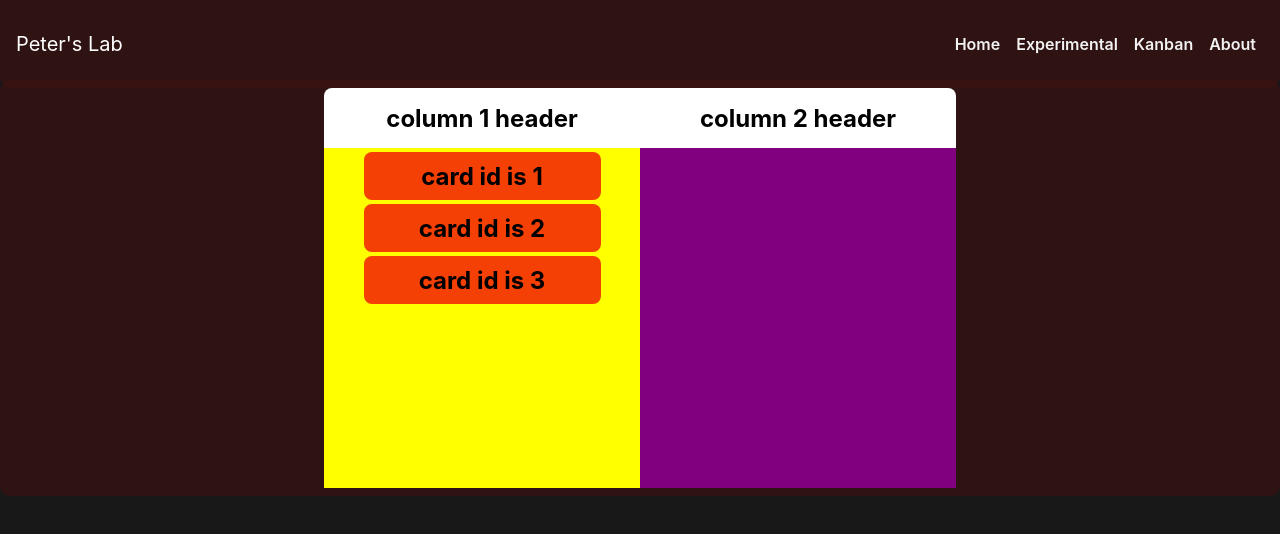
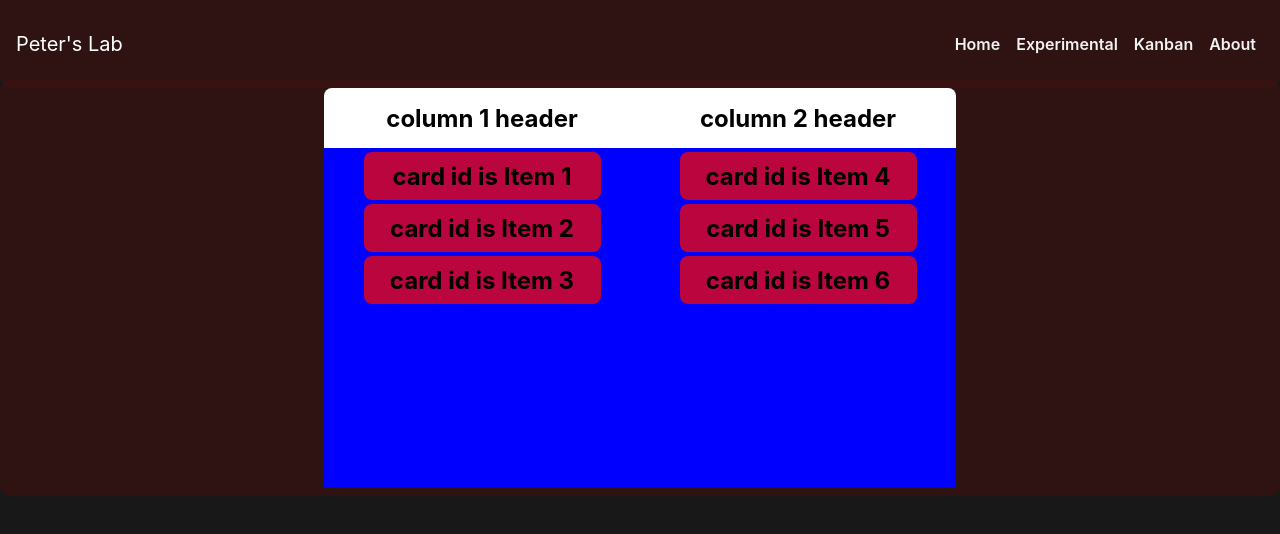
Before and after one commit to Peter-Mascherin/peters-lab, a React (Create React App) app: page /kanban in a window 1280 px wide. Shown: the top 534 px of the page. Built offline with nearby package versions, Linux system fonts and the light colour scheme.

Commit message:
turns on dndkit is agreed to be a nightmare lol, watch tutorial about drag and drop

```diff
--- a/src/Kanban/Droppable.js
+++ b/src/Kanban/Droppable.js
@@ -11,6 +11,8 @@ function Droppable(props)
 
     const style = {
         opacity: isOver ? 0.5 : 1,
+        backgroundColor: 'blue',
+        width: '100%', height: '100%',
 
 
     };
--- a/src/Kanban/Kanban.css
+++ b/src/Kanban/Kanban.css
@@ -40,7 +40,11 @@
 
   color: black;
 
-  background-color: yellow;
+  background-color: rgb(85, 84, 84);
+
+  display: flex;
+  justify-content: center;
+  align-items: center;
 }
 
 .kanban-col2header {
@@ -58,7 +62,11 @@
   grid-row: 2;
 
   color: black;
-  background-color: purple;
+  background-color: rgb(117, 117, 117);
+
+  display: flex;
+  justify-content: center;
+  align-items: center;
 }
 
 .kanban-card {
--- a/src/Kanban/Kanban.js
+++ b/src/Kanban/Kanban.js
@@ -21,7 +21,8 @@ import Droppable from "./Droppable";
 import Placeholder from "./Placeholder";
 
 function Kanban() {
-  const [items, setItems] = useState(["1", "2", "3"]);
+  const [items, setItems] = useState(["Item 1", "Item 2", "Item 3"]);
+  const [doneItems, setDoneItems] = useState(["Item 4", "Item 5", "Item 6"])
   const sensors = useSensors(
     useSensor(PointerSensor),
     useSensor(KeyboardSensor, {
@@ -41,11 +42,14 @@ function Kanban() {
 
   /* might be on the wrong track entirely, go to docs.dndkit.com/presets/sortable*/
 
+  ///https://github.com/clauderic/dnd-kit/issues/1188 , follow youtube video in this maybe?
+
   return (
     <div className="kanban-container">
       <div className="kanban-board">
         <DndContext
           onDragEnd={handleDragEnd}
+          onDragOver={handleDragOver}
           sensors={sensors}
           collisionDetection={closestCenter}
         >
@@ -58,6 +62,7 @@ function Kanban() {
             </div>
 
             <div className="kanban-col1" id="kcol1">
+              <Droppable id="droppable1">
               {items.map((id) => (
                 <SortableItem key={id} id={id}>
                   <div className="kanban-card">
@@ -65,9 +70,22 @@ function Kanban() {
                   </div>
                 </SortableItem>
               ))}
+              </Droppable>
             </div>
-            <div className="kanban-col2" id="kcol2"></div>
-          </SortableContext>
+            </SortableContext>
+            <SortableContext items={doneItems} strategy={verticalListSortingStrategy}>
+            <div className="kanban-col2" id="kcol2">
+            <Droppable id="droppable2">
+              {doneItems.map((id) => (
+                <SortableItem key={id} id={id}>
+                  <div className="kanban-card">
+                    <h2>card id is {id}</h2>
+                  </div>
+                </SortableItem>
+              ))}
+              </Droppable>
+            </div>
+            </SortableContext>
         </DndContext>
       </div>
     </div>
@@ -85,6 +103,10 @@ function Kanban() {
       });
     }
   }
+
+  function handleDragOver(event){
+
+  }
 }
 
 export default Kanban;
```
